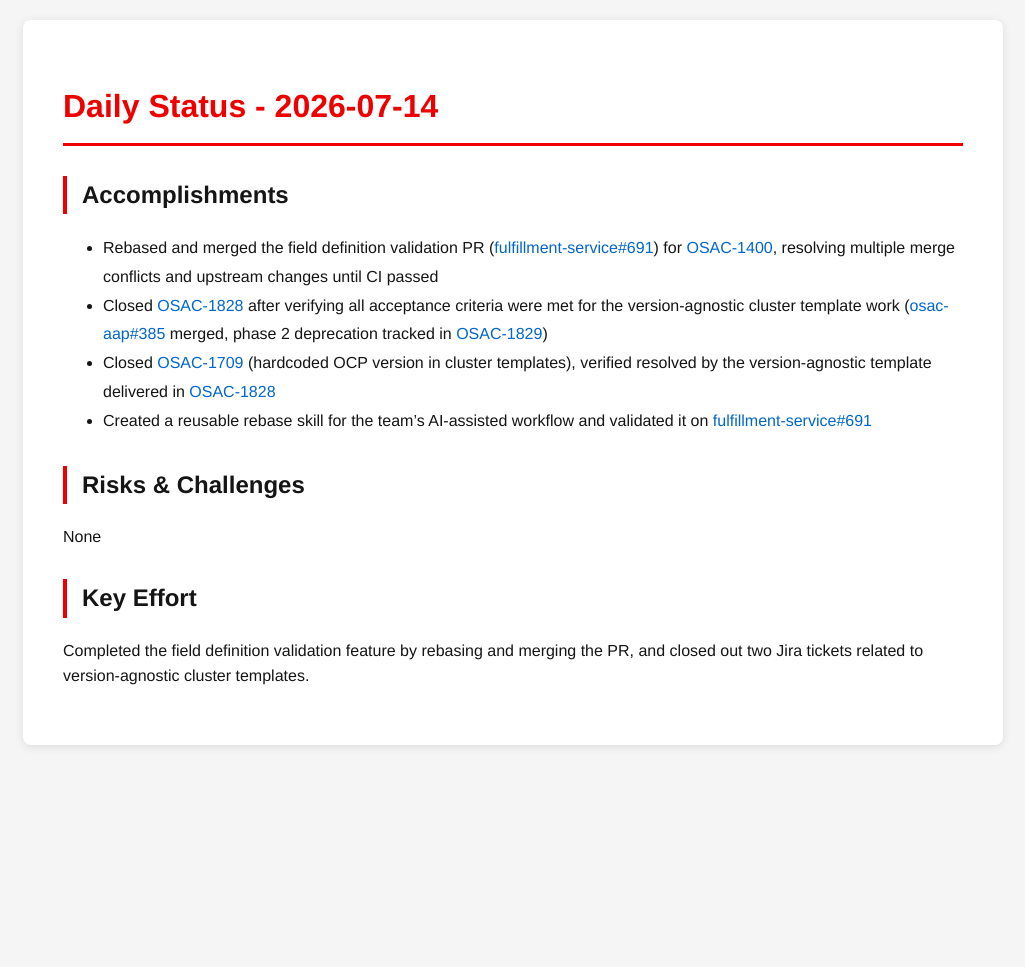
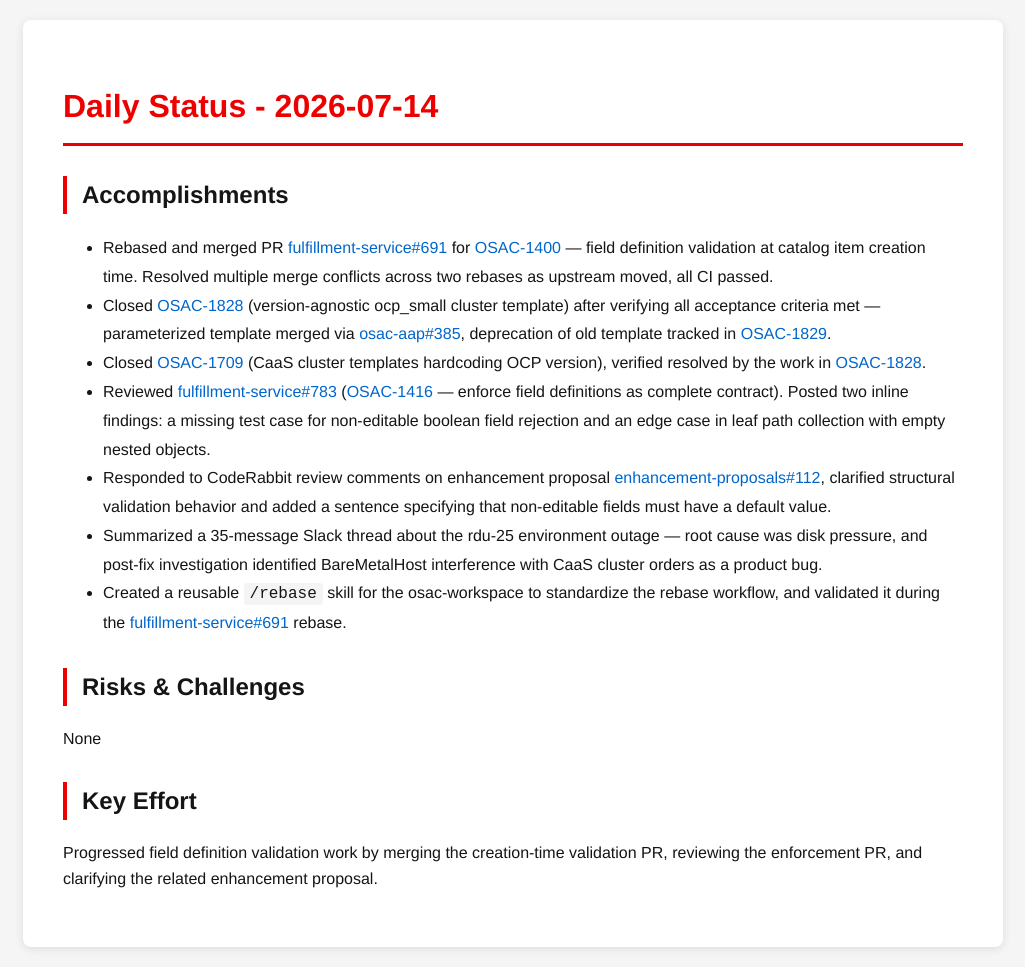
Before and after one commit to tzvatot/daily-status, a Jekyll site: the page built from 2026-07-14.md, in a window 1280 px wide. Shown: the whole page, without its empty margins (127-1152 px from the left). Built offline with Jekyll 4.4.1, drawn with Linux system fonts in a browser that asks for light colours; before the commit the page ends 900 px from its top, so only the background shows below that.

Commit message:
Daily status update - 2026-07-14

```diff
--- a/2026-07-14.md
+++ b/2026-07-14.md
@@ -7,13 +7,16 @@ date: 2026-07-14
 # Daily Status - 2026-07-14
 
 ## Accomplishments
-- Rebased and merged the field definition validation PR ([fulfillment-service#691](https://github.com/osac-project/fulfillment-service/pull/691)) for [OSAC-1400](https://redhat.atlassian.net/browse/OSAC-1400), resolving multiple merge conflicts and upstream changes until CI passed
-- Closed [OSAC-1828](https://redhat.atlassian.net/browse/OSAC-1828) after verifying all acceptance criteria were met for the version-agnostic cluster template work ([osac-aap#385](https://github.com/osac-project/osac-aap/pull/385) merged, phase 2 deprecation tracked in [OSAC-1829](https://redhat.atlassian.net/browse/OSAC-1829))
-- Closed [OSAC-1709](https://redhat.atlassian.net/browse/OSAC-1709) (hardcoded OCP version in cluster templates), verified resolved by the version-agnostic template delivered in [OSAC-1828](https://redhat.atlassian.net/browse/OSAC-1828)
-- Created a reusable rebase skill for the team's AI-assisted workflow and validated it on [fulfillment-service#691](https://github.com/osac-project/fulfillment-service/pull/691)
+- Rebased and merged PR [fulfillment-service#691](https://github.com/osac-project/fulfillment-service/pull/691) for [OSAC-1400](https://redhat.atlassian.net/browse/OSAC-1400) — field definition validation at catalog item creation time. Resolved multiple merge conflicts across two rebases as upstream moved, all CI passed.
+- Closed [OSAC-1828](https://redhat.atlassian.net/browse/OSAC-1828) (version-agnostic ocp_small cluster template) after verifying all acceptance criteria met — parameterized template merged via [osac-aap#385](https://github.com/osac-project/osac-aap/pull/385), deprecation of old template tracked in [OSAC-1829](https://redhat.atlassian.net/browse/OSAC-1829).
+- Closed [OSAC-1709](https://redhat.atlassian.net/browse/OSAC-1709) (CaaS cluster templates hardcoding OCP version), verified resolved by the work in [OSAC-1828](https://redhat.atlassian.net/browse/OSAC-1828).
+- Reviewed [fulfillment-service#783](https://github.com/osac-project/fulfillment-service/pull/783) ([OSAC-1416](https://redhat.atlassian.net/browse/OSAC-1416) — enforce field definitions as complete contract). Posted two inline findings: a missing test case for non-editable boolean field rejection and an edge case in leaf path collection with empty nested objects.
+- Responded to CodeRabbit review comments on enhancement proposal [enhancement-proposals#112](https://github.com/osac-project/enhancement-proposals/pull/112), clarified structural validation behavior and added a sentence specifying that non-editable fields must have a default value.
+- Summarized a 35-message Slack thread about the rdu-25 environment outage — root cause was disk pressure, and post-fix investigation identified BareMetalHost interference with CaaS cluster orders as a product bug.
+- Created a reusable `/rebase` skill for the osac-workspace to standardize the rebase workflow, and validated it during the [fulfillment-service#691](https://github.com/osac-project/fulfillment-service/pull/691) rebase.
 
 ## Risks & Challenges
 None
 
 ## Key Effort
-Completed the field definition validation feature by rebasing and merging the PR, and closed out two Jira tickets related to version-agnostic cluster templates.
+Progressed field definition validation work by merging the creation-time validation PR, reviewing the enforcement PR, and clarifying the related enhancement proposal.
```
